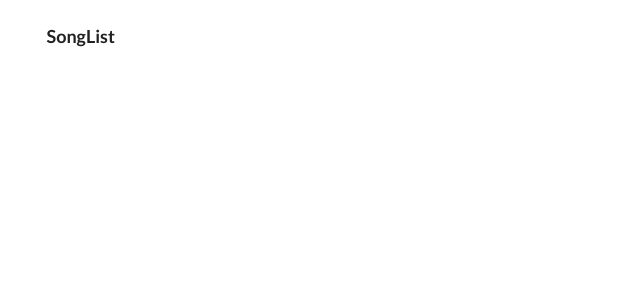
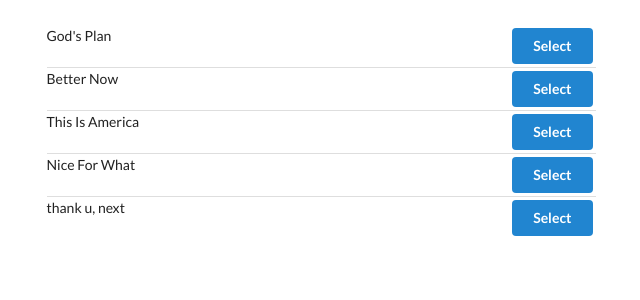
Before and after one commit to EntOfMD/song_deets, a React (Create React App) app: page / in a window 1280 px wide. Shown: the top 300 px of the page, without its empty margins (30-670 px from the left). Built offline with nearby package versions, Linux system fonts and the light colour scheme.

Commit message:
added helper fx, fixed connect, ,and mapStateToProps

```diff
--- a/src/components/SongList.js
+++ b/src/components/SongList.js
@@ -1,14 +1,39 @@
 import React, { Component } from 'react';
 import { connect } from 'react-redux';
+import { selectSong } from '../actions';
 
 class SongList extends Component {
+    renderList() {
+        return this.props.songs.map(song => {
+            return (
+                <div className="item" key={song.title}>
+                    <div className="right floated content">
+                        <button
+                            className="ui button primary"
+                            onClick={() => this.props.selectSong(song)}
+                        >
+                            Select
+                        </button>
+                    </div>
+                    <div className="content">{song.title}</div>
+                </div>
+            );
+        });
+    }
+
     render() {
-        return <div className="ui header">SongList</div>;
+        return <div className="ui divided list">{this.renderList()}</div>;
     }
 }
 
 const mapStateToProps = state => {
+    console.log(state);
     return { songs: state.songs };
 };
 
-export default connect(mapStateToProps)(SongList);
+export default connect(
+    mapStateToProps,
+    {
+        selectSong
+    }
+)(SongList);
```
